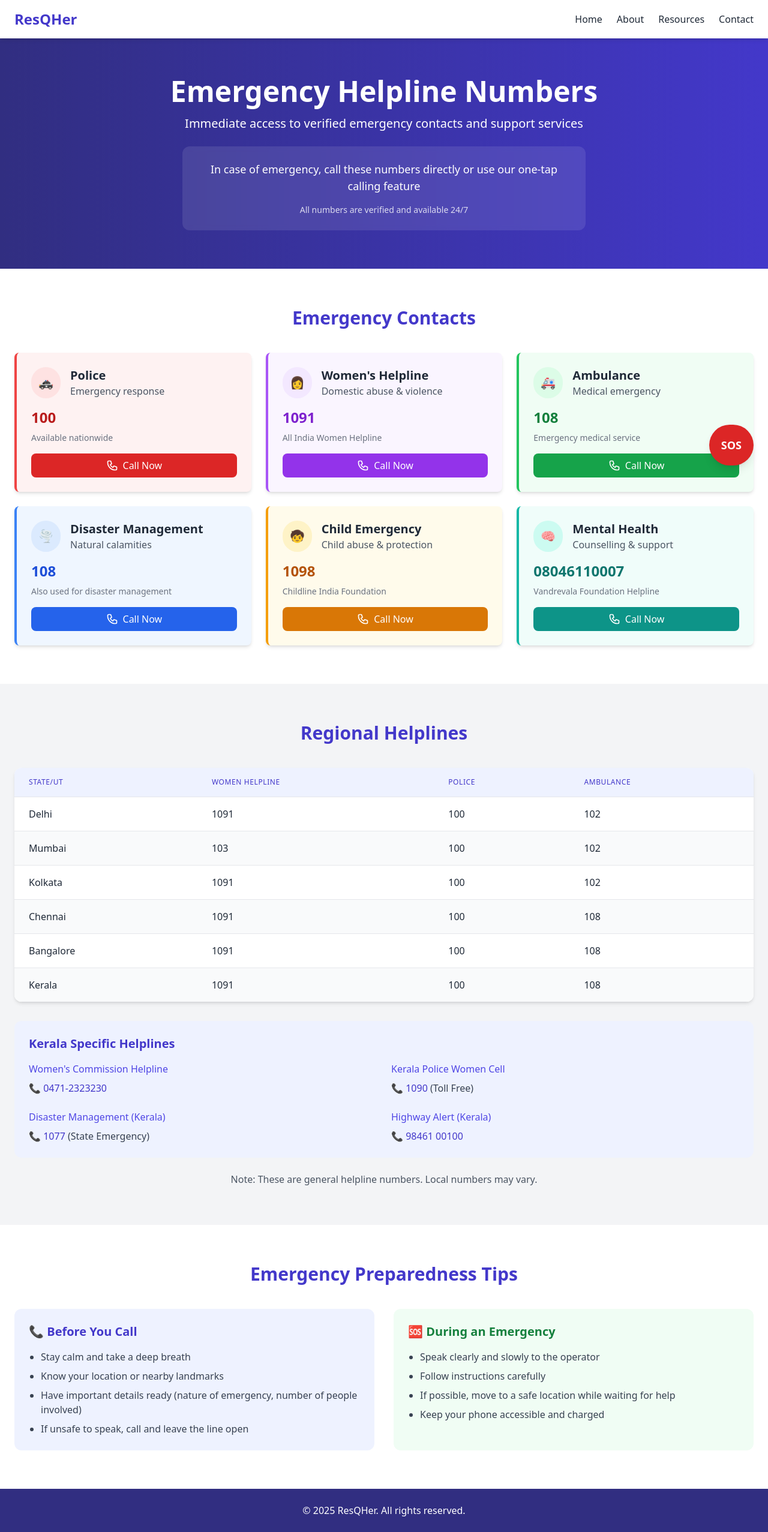
After one commit to Akhilpkl/women-safety, a Flask app: template templates/helpline.html in a window 1280 px wide. The commit adds this page. Shown: the whole page at 60% size. Run offline with Flask 3, Linux system fonts and the light colour scheme; the template is opened without the code that fills it, so the values that code supplies are empty; some libraries are stand-ins or nearby versions.

Commit message:
Added helpline page and linked it in home.html

```diff
--- /dev/null
+++ b/templates/helpline.html
@@ -0,0 +1,338 @@
+<!DOCTYPE html>
+<html lang="en">
+
+<head>
+    <meta charset="UTF-8">
+    <meta name="viewport" content="width=device-width, initial-scale=1.0">
+    <title>Helpline Numbers - ResQHer</title>
+    <script src="https://cdn.tailwindcss.com"></script>
+    <style>
+        html {
+            scroll-behavior: smooth;
+        }
+    </style>
+</head>
+
+<body class="font-sans bg-gray-50 text-gray-800">
+
+    <!-- Header -->
+    <header class="fixed w-full bg-white shadow-md z-50">
+        <nav class="container mx-auto flex justify-between items-center py-4 px-6">
+            <h1 class="text-2xl font-bold text-indigo-700">ResQHer</h1>
+            <ul class="flex space-x-6 font-medium">
+                <li><a href="index.html" class="hover:text-indigo-600">Home</a></li>
+                <li><a href="index.html#about" class="hover:text-indigo-600">About</a></li>
+                <li><a href="index.html#resources" class="hover:text-indigo-600">Resources</a></li>
+
+                <li><a href="index.html#contact" class="hover:text-indigo-600">Contact</a></li>
+            </ul>
+        </nav>
+    </header>
+
+    <!-- Hero Section -->
+    <section class="pt-32 bg-gradient-to-r from-indigo-900 to-indigo-700 text-white text-center px-6 py-16">
+        <h1 class="text-4xl md:text-5xl font-bold mb-4">Emergency Helpline Numbers</h1>
+        <p class="text-lg md:text-xl mb-6">
+            Immediate access to verified emergency contacts and support services
+        </p>
+        <div class="max-w-2xl mx-auto bg-white/10 backdrop-blur-sm rounded-xl p-6">
+            <p class="text-lg mb-4">In case of emergency, call these numbers directly or use our one-tap calling feature</p>
+            <p class="text-sm opacity-80">All numbers are verified and available 24/7</p>
+        </div>
+    </section>
+
+    <!-- Emergency Contacts Section -->
+    <section class="py-16 bg-white">
+        <div class="container mx-auto px-6">
+            <h2 class="text-3xl font-bold text-indigo-700 mb-10 text-center">Emergency Contacts</h2>
+
+            <div class="grid md:grid-cols-2 lg:grid-cols-3 gap-6">
+                <!-- Police -->
+                <div class="bg-red-50 border-l-4 border-red-500 rounded-lg p-6 shadow-md">
+                    <div class="flex items-start mb-4">
+                        <div class="bg-red-100 p-3 rounded-full mr-4">
+                            <span class="text-red-600 text-xl">🚓</span>
+                        </div>
+                        <div>
+                            <h3 class="text-xl font-semibold">Police</h3>
+                            <p class="text-gray-600">Emergency response</p>
+                        </div>
+                    </div>
+                    <div class="mt-4">
+                        <a href="tel:100" class="block text-2xl font-bold text-red-700 mb-2">100</a>
+                        <p class="text-sm text-gray-500">Available nationwide</p>
+                    </div>
+                    <button onclick="callNumber('100')" class="mt-4 w-full bg-red-600 hover:bg-red-700 text-white py-2 rounded-lg transition flex items-center justify-center">
+                        <svg xmlns="http://www.w3.org/2000/svg" class="h-5 w-5 mr-2" fill="none" viewBox="0 0 24 24" stroke="currentColor">
+                            <path stroke-linecap="round" stroke-linejoin="round" stroke-width="2" d="M3 5a2 2 0 012-2h3.28a1 1 0 01.948.684l1.498 4.493a1 1 0 01-.502 1.21l-2.257 1.13a11.042 11.042 0 005.516 5.516l1.13-2.257a1 1 0 011.21-.502l4.493 1.498a1 1 0 01.684.949V19a2 2 0 01-2 2h-1C9.716 21 3 14.284 3 6V5z" />
+                        </svg>
+                        Call Now
+                    </button>
+                </div>
+
+                <!-- Women's Helpline -->
+                <div class="bg-purple-50 border-l-4 border-purple-500 rounded-lg p-6 shadow-md">
+                    <div class="flex items-start mb-4">
+                        <div class="bg-purple-100 p-3 rounded-full mr-4">
+                            <span class="text-purple-600 text-xl">👩</span>
+                        </div>
+                        <div>
+                            <h3 class="text-xl font-semibold">Women's Helpline</h3>
+                            <p class="text-gray-600">Domestic abuse & violence</p>
+                        </div>
+                    </div>
+                    <div class="mt-4">
+                        <a href="tel:1091" class="block text-2xl font-bold text-purple-700 mb-2">1091</a>
+                        <p class="text-sm text-gray-500">All India Women Helpline</p>
+                    </div>
+                    <button onclick="callNumber('1091')" class="mt-4 w-full bg-purple-600 hover:bg-purple-700 text-white py-2 rounded-lg transition flex items-center justify-center">
+                        <svg xmlns="http://www.w3.org/2000/svg" class="h-5 w-5 mr-2" fill="none" viewBox="0 0 24 24" stroke="currentColor">
+                            <path stroke-linecap="round" stroke-linejoin="round" stroke-width="2" d="M3 5a2 2 0 012-2h3.28a1 1 0 01.948.684l1.498 4.493a1 1 0 01-.502 1.21l-2.257 1.13a11.042 11.042 0 005.516 5.516l1.13-2.257a1 1 0 011.21-.502l4.493 1.498a1 1 0 01.684.949V19a2 2 0 01-2 2h-1C9.716 21 3 14.284 3 6V5z" />
+                        </svg>
+                        Call Now
+                    </button>
+                </div>
+
+                <!-- Ambulance -->
+                <div class="bg-green-50 border-l-4 border-green-500 rounded-lg p-6 shadow-md">
+                    <div class="flex items-start mb-4">
+                        <div class="bg-green-100 p-3 rounded-full mr-4">
+                            <span class="text-green-600 text-xl">🚑</span>
+                        </div>
+                        <div>
+                            <h3 class="text-xl font-semibold">Ambulance</h3>
+                            <p class="text-gray-600">Medical emergency</p>
+                        </div>
+                    </div>
+                    <div class="mt-4">
+                        <a href="tel:108" class="block text-2xl font-bold text-green-700 mb-2">108</a>
+                        <p class="text-sm text-gray-500">Emergency medical service</p>
+                    </div>
+                    <button onclick="callNumber('108')" class="mt-4 w-full bg-green-600 hover:bg-green-700 text-white py-2 rounded-lg transition flex items-center justify-center">
+                        <svg xmlns="http://www.w3.org/2000/svg" class="h-5 w-5 mr-2" fill="none" viewBox="0 0 24 24" stroke="currentColor">
+                            <path stroke-linecap="round" stroke-linejoin="round" stroke-width="2" d="M3 5a2 2 0 012-2h3.28a1 1 0 01.948.684l1.498 4.493a1 1 0 01-.502 1.21l-2.257 1.13a11.042 11.042 0 005.516 5.516l1.13-2.257a1 1 0 011.21-.502l4.493 1.498a1 1 0 01.684.949V19a2 2 0 01-2 2h-1C9.716 21 3 14.284 3 6V5z" />
+                        </svg>
+                        Call Now
+                    </button>
+                </div>
+
+                <!-- Disaster Management -->
+                <div class="bg-blue-50 border-l-4 border-blue-500 rounded-lg p-6 shadow-md">
+                    <div class="flex items-start mb-4">
+                        <div class="bg-blue-100 p-3 rounded-full mr-4">
+                            <span class="text-blue-600 text-xl">🌪</span>
+                        </div>
+                        <div>
+                            <h3 class="text-xl font-semibold">Disaster Management</h3>
+                            <p class="text-gray-600">Natural calamities</p>
+                        </div>
+                    </div>
+                    <div class="mt-4">
+                        <a href="tel:108" class="block text-2xl font-bold text-blue-700 mb-2">108</a>
+                        <p class="text-sm text-gray-500">Also used for disaster management</p>
+                    </div>
+                    <button onclick="callNumber('108')" class="mt-4 w-full bg-blue-600 hover:bg-blue-700 text-white py-2 rounded-lg transition flex items-center justify-center">
+                        <svg xmlns="http://www.w3.org/2000/svg" class="h-5 w-5 mr-2" fill="none" viewBox="0 0 24 24" stroke="currentColor">
+                            <path stroke-linecap="round" stroke-linejoin="round" stroke-width="2" d="M3 5a2 2 0 012-2h3.28a1 1 0 01.948.684l1.498 4.493a1 1 0 01-.502 1.21l-2.257 1.13a11.042 11.042 0 005.516 5.516l1.13-2.257a1 1 0 011.21-.502l4.493 1.498a1 1 0 01.684.949V19a2 2 0 01-2 2h-1C9.716 21 3 14.284 3 6V5z" />
+                        </svg>
+                        Call Now
+                    </button>
+                </div>
+
+                <!-- Child Emergency -->
+                <div class="bg-amber-50 border-l-4 border-amber-500 rounded-lg p-6 shadow-md">
+                    <div class="flex items-start mb-4">
+                        <div class="bg-amber-100 p-3 rounded-full mr-4">
+                            <span class="text-amber-600 text-xl">🧒</span>
+                        </div>
+                        <div>
+                            <h3 class="text-xl font-semibold">Child Emergency</h3>
+                            <p class="text-gray-600">Child abuse & protection</p>
+                        </div>
+                    </div>
+                    <div class="mt-4">
+                        <a href="tel:1098" class="block text-2xl font-bold text-amber-700 mb-2">1098</a>
+                        <p class="text-sm text-gray-500">Childline India Foundation</p>
+                    </div>
+                    <button onclick="callNumber('1098')" class="mt-4 w-full bg-amber-600 hover:bg-amber-700 text-white py-2 rounded-lg transition flex items-center justify-center">
+                        <svg xmlns="http://www.w3.org/2000/svg" class="h-5 w-5 mr-2" fill="none" viewBox="0 0 24 24" stroke="currentColor">
+                            <path stroke-linecap="round" stroke-linejoin="round" stroke-width="2" d="M3 5a2 2 0 012-2h3.28a1 1 0 01.948.684l1.498 4.493a1 1 0 01-.502 1.21l-2.257 1.13a11.042 11.042 0 005.516 5.516l1.13-2.257a1 1 0 011.21-.502l4.493 1.498a1 1 0 01.684.949V19a2 2 0 01-2 2h-1C9.716 21 3 14.284 3 6V5z" />
+                        </svg>
+                        Call Now
+                    </button>
+                </div>
+
+                <!-- Mental Health -->
+                <div class="bg-teal-50 border-l-4 border-teal-500 rounded-lg p-6 shadow-md">
+                    <div class="flex items-start mb-4">
+                        <div class="bg-teal-100 p-3 rounded-full mr-4">
+                            <span class="text-teal-600 text-xl">🧠</span>
+                        </div>
+                        <div>
+                            <h3 class="text-xl font-semibold">Mental Health</h3>
+                            <p class="text-gray-600">Counselling & support</p>
+                        </div>
+                    </div>
+                    <div class="mt-4">
+                        <a href="tel:08046110007" class="block text-2xl font-bold text-teal-700 mb-2">08046110007</a>
+                        <p class="text-sm text-gray-500">Vandrevala Foundation Helpline</p>
+                    </div>
+                    <button onclick="callNumber('08046110007')" class="mt-4 w-full bg-teal-600 hover:bg-teal-700 text-white py-2 rounded-lg transition flex items-center justify-center">
+                        <svg xmlns="http://www.w3.org/2000/svg" class="h-5 w-5 mr-2" fill="none" viewBox="0 0 24 24" stroke="currentColor">
+                            <path stroke-linecap="round" stroke-linejoin="round" stroke-width="2" d="M3 5a2 2 0 012-2h3.28a1 1 0 01.948.684l1.498 4.493a1 1 0 01-.502 1.21l-2.257 1.13a11.042 11.042 0 005.516 5.516l1.13-2.257a1 1 0 011.21-.502l4.493 1.498a1 1 0 01.684.949V19a2 2 0 01-2 2h-1C9.716 21 3 14.284 3 6V5z" />
+                        </svg>
+                        Call Now
+                    </button>
+                </div>
+            </div>
+        </div>
+    </section>
+
+    <!-- Regional Helplines Section -->
+    <section class="py-16 bg-gray-100">
+        <div class="container mx-auto px-6">
+            <h2 class="text-3xl font-bold text-indigo-700 mb-10 text-center">Regional Helplines</h2>
+
+            <div class="bg-white rounded-xl shadow-md overflow-hidden">
+                <div class="overflow-x-auto">
+                    <table class="min-w-full divide-y divide-gray-200">
+                        <thead class="bg-indigo-50">
+                            <tr>
+                                <th class="px-6 py-4 text-left text-xs font-medium text-indigo-700 uppercase tracking-wider">State/UT</th>
+                                <th class="px-6 py-4 text-left text-xs font-medium text-indigo-700 uppercase tracking-wider">Women Helpline</th>
+                                <th class="px-6 py-4 text-left text-xs font-medium text-indigo-700 uppercase tracking-wider">Police</th>
+                                <th class="px-6 py-4 text-left text-xs font-medium text-indigo-700 uppercase tracking-wider">Ambulance</th>
+                            </tr>
+                        </thead>
+                        <tbody class="bg-white divide-y divide-gray-200">
+                            <tr>
+                                <td class="px-6 py-4 whitespace-nowrap font-medium">Delhi</td>
+                                <td class="px-6 py-4 whitespace-nowrap">1091</td>
+                                <td class="px-6 py-4 whitespace-nowrap">100</td>
+                                <td class="px-6 py-4 whitespace-nowrap">102</td>
+                            </tr>
+                            <tr class="bg-gray-50">
+                                <td class="px-6 py-4 whitespace-nowrap font-medium">Mumbai</td>
+                                <td class="px-6 py-4 whitespace-nowrap">103</td>
+                                <td class="px-6 py-4 whitespace-nowrap">100</td>
+                                <td class="px-6 py-4 whitespace-nowrap">102</td>
+                            </tr>
+                            <tr>
+                                <td class="px-6 py-4 whitespace-nowrap font-medium">Kolkata</td>
+                                <td class="px-6 py-4 whitespace-nowrap">1091</td>
+                                <td class="px-6 py-4 whitespace-nowrap">100</td>
+                                <td class="px-6 py-4 whitespace-nowrap">102</td>
+                            </tr>
+                            <tr class="bg-gray-50">
+                                <td class="px-6 py-4 whitespace-nowrap font-medium">Chennai</td>
+                                <td class="px-6 py-4 whitespace-nowrap">1091</td>
+                                <td class="px-6 py-4 whitespace-nowrap">100</td>
+                                <td class="px-6 py-4 whitespace-nowrap">108</td>
+                            </tr>
+                            <tr>
+                                <td class="px-6 py-4 whitespace-nowrap font-medium">Bangalore</td>
+                                <td class="px-6 py-4 whitespace-nowrap">1091</td>
+                                <td class="px-6 py-4 whitespace-nowrap">100</td>
+                                <td class="px-6 py-4 whitespace-nowrap">108</td>
+                            </tr>
+                            <tr class="bg-gray-50">
+                                <td class="px-6 py-4 whitespace-nowrap font-medium">Kerala</td>
+                                <td class="px-6 py-4 whitespace-nowrap">1091</td>
+                                <td class="px-6 py-4 whitespace-nowrap">100</td>
+                                <td class="px-6 py-4 whitespace-nowrap">108</td>
+                            </tr>
+                        </tbody>
+                    </table>
+                </div>
+            </div>
+
+            <div class="mt-8 bg-indigo-50 p-6 rounded-xl">
+                <h3 class="text-xl font-semibold text-indigo-700 mb-4">Kerala Specific Helplines</h3>
+                <div class="grid md:grid-cols-2 gap-6">
+                    <div>
+                        <h4 class="font-medium text-indigo-600 mb-2">Women's Commission Helpline</h4>
+                        <p class="text-gray-700">📞 <a href="tel:04712323230" class="text-indigo-700 hover:underline">0471-2323230</a></p>
+                    </div>
+                    <div>
+                        <h4 class="font-medium text-indigo-600 mb-2">Kerala Police Women Cell</h4>
+                        <p class="text-gray-700">📞 <a href="tel:1090" class="text-indigo-700 hover:underline">1090</a> (Toll Free)</p>
+                    </div>
+                    <div>
+                        <h4 class="font-medium text-indigo-600 mb-2">Disaster Management (Kerala)</h4>
+                        <p class="text-gray-700">📞 <a href="tel:1077" class="text-indigo-700 hover:underline">1077</a> (State Emergency)</p>
+                    </div>
+                    <div>
+                        <h4 class="font-medium text-indigo-600 mb-2">Highway Alert (Kerala)</h4>
+                        <p class="text-gray-700">📞 <a href="tel:9846100100" class="text-indigo-700 hover:underline">98461 00100</a></p>
+                    </div>
+                </div>
+            </div>
+
+            <p class="text-center text-gray-600 mt-6">Note: These are general helpline numbers. Local numbers may vary.</p>
+        </div>
+    </section>
+
+    <!-- Important Tips Section -->
+    <section class="py-16 bg-white">
+        <div class="container mx-auto px-6">
+            <h2 class="text-3xl font-bold text-indigo-700 mb-10 text-center">Emergency Preparedness Tips</h2>
+
+            <div class="grid md:grid-cols-2 gap-8">
+                <div class="bg-indigo-50 p-6 rounded-xl">
+                    <h3 class="text-xl font-semibold text-indigo-700 mb-4">📞 Before You Call</h3>
+                    <ul class="list-disc pl-5 space-y-2 text-gray-700">
+                        <li>Stay calm and take a deep breath</li>
+                        <li>Know your location or nearby landmarks</li>
+                        <li>Have important details ready (nature of emergency, number of people involved)</li>
+                        <li>If unsafe to speak, call and leave the line open</li>
+                    </ul>
+                </div>
+
+                <div class="bg-green-50 p-6 rounded-xl">
+                    <h3 class="text-xl font-semibold text-green-700 mb-4">🆘 During an Emergency</h3>
+                    <ul class="list-disc pl-5 space-y-2 text-gray-700">
+                        <li>Speak clearly and slowly to the operator</li>
+                        <li>Follow instructions carefully</li>
+                        <li>If possible, move to a safe location while waiting for help</li>
+                        <li>Keep your phone accessible and charged</li>
+                    </ul>
+                </div>
+            </div>
+        </div>
+    </section>
+
+    <!-- Footer -->
+    <footer class="bg-indigo-900 text-white py-6 text-center">
+        <p>&copy; 2025 ResQHer. All rights reserved.</p>
+    </footer>
+
+    <!-- Floating SOS Button -->
+    <button class="fixed bottom-6 right-6 bg-red-600 hover:bg-red-700 text-white font-bold text-lg p-5 rounded-full shadow-lg">
+        SOS
+    </button>
+
+    <script>
+        // Function to initiate phone calls
+        function callNumber(number) {
+            window.location.href = 'tel:' + number;
+        }
+
+        // Function to share location via WhatsApp
+        function shareLocation() {
+            if (navigator.geolocation) {
+                navigator.geolocation.getCurrentPosition(function(position) {
+                    const latitude = position.coords.latitude;
+                    const longitude = position.coords.longitude;
+                    const message = `Emergency! My current location is: https://maps.google.com/?q=${latitude},${longitude}`;
+                    const whatsappUrl = `https://wa.me/?text=${encodeURIComponent(message)}`;
+                    window.open(whatsappUrl, '_blank');
+                });
+            } else {
+                alert("Geolocation is not supported by this browser.");
+            }
+        }
+    </script>
+
+</body>
+
+</html>
--- a/templates/home.html
+++ b/templates/home.html
@@ -47,7 +47,7 @@
                 class="bg-white text-indigo-900 font-semibold px-8 py-4 rounded-xl shadow-md hover:bg-indigo-100 transition">
                 📍 Live Location
             </a>
-            <a href="#resources"
+            <a href="helpline.html"
                 class="bg-white text-indigo-900 font-semibold px-8 py-4 rounded-xl shadow-md hover:bg-indigo-100 transition">
                 ☎️ Helpline Numbers
             </a>
```
